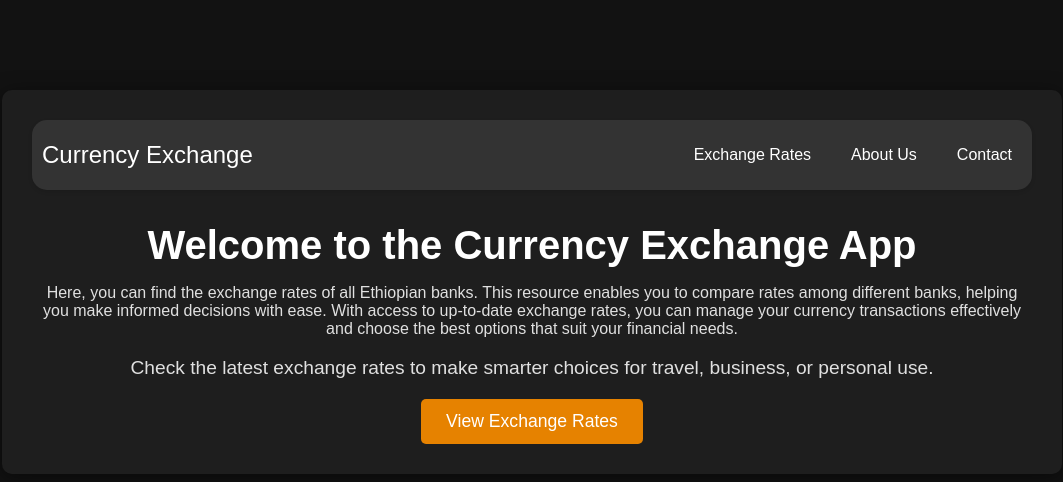
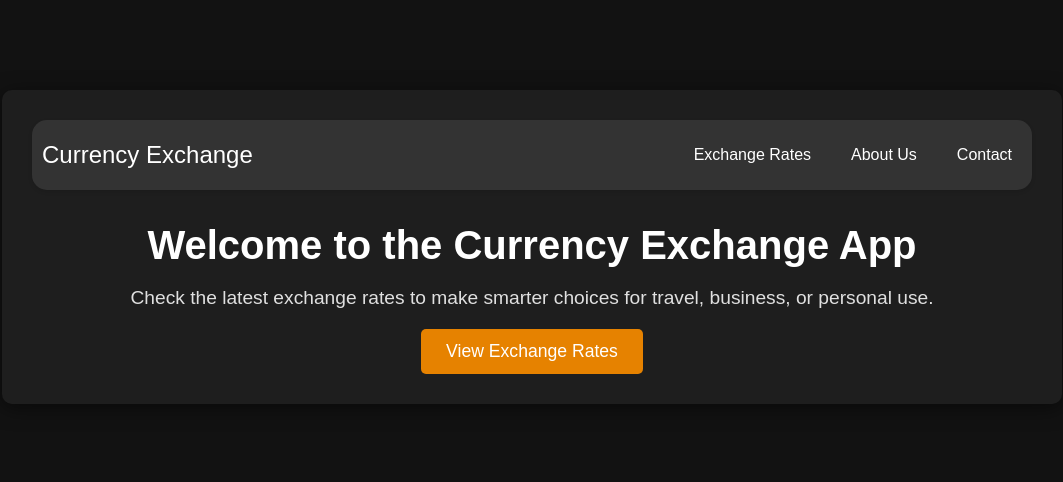
Before and after one commit to Elfazab/deploy, a React (Vite) app: page / in a window 1280 px wide. Shown: the top 482 px of the page, without its empty margins (108-1171 px from the left). Built offline with nearby package versions, Linux system fonts and the light colour scheme.

Commit message:
finalizing...

```diff
--- a/src/pages/Home/Home.jsx
+++ b/src/pages/Home/Home.jsx
@@ -7,13 +7,7 @@ const Home = () => (
   <div className="home-container">
     <Navbar />
     <h2 className="welcome-title">Welcome to the Currency Exchange App</h2>
-    <p>
-      Here, you can find the exchange rates of all Ethiopian banks. This
-      resource enables you to compare rates among different banks, helping you
-      make informed decisions with ease. With access to up-to-date exchange
-      rates, you can manage your currency transactions effectively and choose
-      the best options that suit your financial needs.
-    </p>
+
     <p className="description">
       Check the latest exchange rates to make smarter choices for travel,
       business, or personal use.
```
